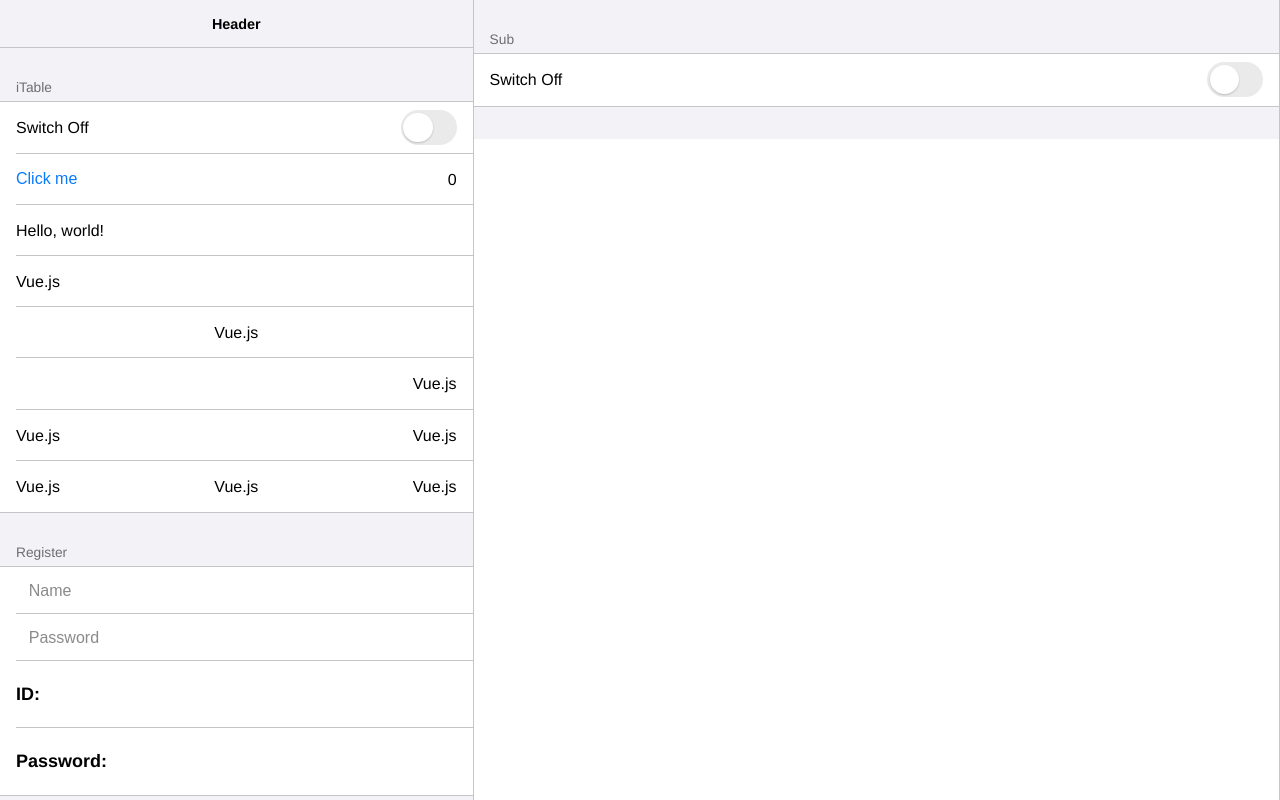
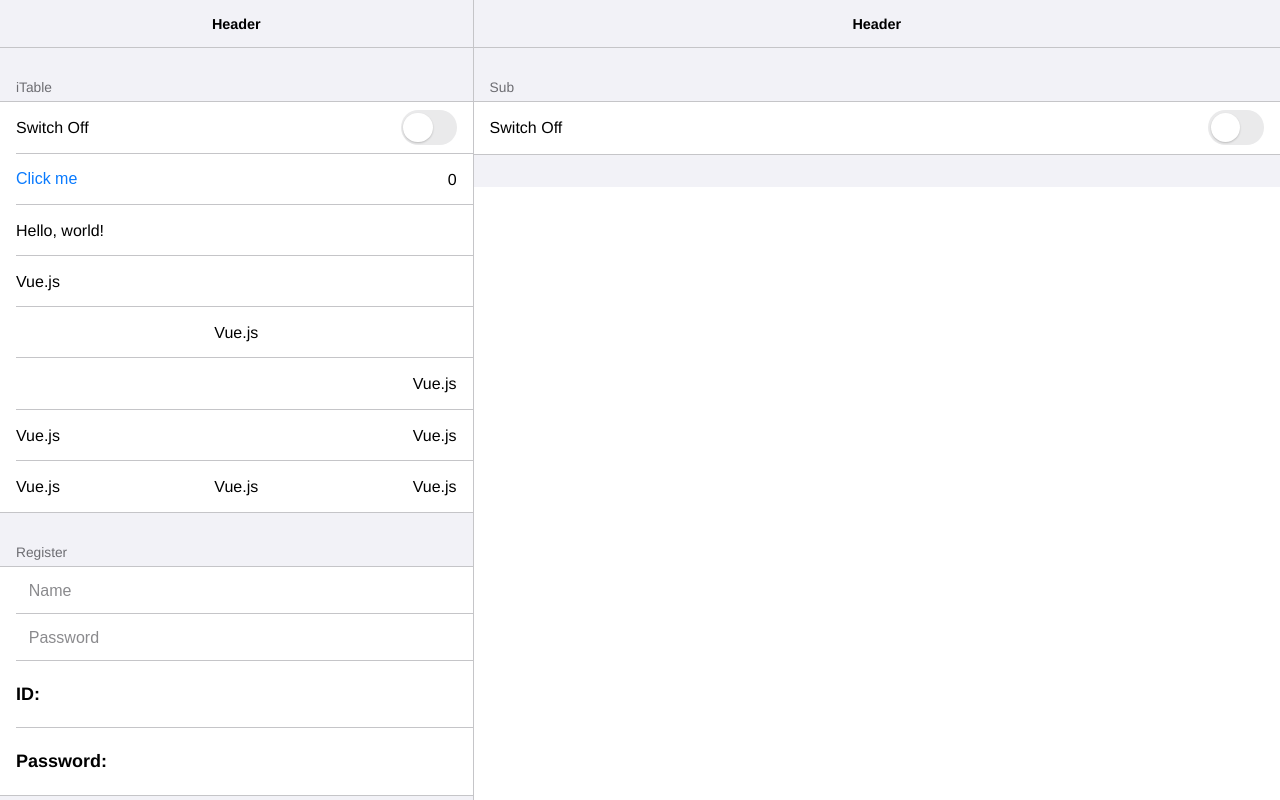
Before and after one commit to leegeunhyeok/vue-ios, a Vue app: page / in a window 1280 px wide. Built offline with nearby package versions, Linux system fonts and the light colour scheme; the HTML template or start-up script is replaced by a standard one.

Commit message:
:zap: Update sub view layout and header

```diff
--- a/src/components/_iSubView.vue
+++ b/src/components/_iSubView.vue
@@ -12,25 +12,7 @@
 </script>
 
 <style lang="scss">
-@import '../common/style/common.scss';
-
-.i-app {
-  .i-sub-view {
-    position: relative;
-    height: 100%;
-    overflow-y: auto;
-
-    & {
-      @media only screen and (min-width: 320px) {
-        width: 100%;
-      }
-
-      @media only screen and (min-width: 700px), screen and (min-width: 768px) {
-        border-right: 1px solid $light-border-color;
-        width: 63%;
-        float: right;
-      }
-    }
-  }
+.i-sub-view {
+  width: 100%;
 }
 </style>
--- a/src/components/iApp.vue
+++ b/src/components/iApp.vue
@@ -1,6 +1,6 @@
 <template>
   <div class="i-app">
-    <div class="i-main-area">
+    <div class="i-main">
       <div class="i-header">
         <div class="i-header__left">
           <slot name="headerLeft"/>
@@ -12,19 +12,30 @@
           <slot name="headerRight"/>
         </div>
       </div>
-      <div class="i-main-content">
+      <div class="i-main__content">
         <iMainView ref="main">
           <slot name="main"/>
         </iMainView>
       </div>
     </div>
+    <div class="i-sub">
+      <div class="i-header">
+        <div class="i-header__left">
+          <slot name="headerLeft"/>
+        </div>
+        <div class="i-header__title">
+          {{ subTitle }}
+        </div>
+        <div class="i-header__right">
+          <slot name="headerRight"/>
+        </div>
+      </div>
+      <div class="i-sub__content">
         <iSubView>
-      <iNavigationBar static="true"
-        :title="subNavigationTitle"
-        v-if="showSubTitle"
-      />
           <slot name="sub"/>
         </iSubView>
+      </div>
+    </div>
     <div class="i-alert-area">
       <slot name="alert"/>
     </div>
@@ -43,6 +54,10 @@
       type: Boolean
     },
     title: {
+      type: String,
+      default: 'Header'
+    },
+    subTitle: {
       type: String,
       default: 'Header'
     }
@@ -90,7 +105,7 @@
 .i-app {
   overflow: hidden;
 
-  .i-main-area {
+  .i-main {
     position: relative;
     height: 100%;
 
@@ -103,6 +118,50 @@
         border-right: 1px solid $light-border-color;
         width: 37%;
         float: left;
+      }
+    }
+
+    &__content {
+      overflow-y: auto;
+      height: 100%;
+
+      @media only screen and (min-width: 320px) {
+        padding-top: 2.5rem;
+      }
+
+      @media only screen and (min-width: 768px), (min-width: 1224px) {
+        padding-top: 3rem;
+      }
+    }
+  }
+
+  .i-sub {
+    position: relative;
+    height: 100%;
+
+    & {
+      @media only screen and (min-width: 320px) {
+        width: 0%;
+      }
+
+      @media only screen and (min-width: 700px), screen and (min-width: 768px) {
+        width: 63%;
+        float: right;
+      }
+    }
+
+    &__content {
+      overflow-y: auto;
+      height: 100%;
+
+      @media only screen and (min-width: 320px) {
+        padding-top: 2.5rem;
+      }
+
+      @media only screen and (min-width: 768px), (min-width: 1224px) {
+        padding-top: 3rem;
+      }
+    }
   }
 }
 
@@ -141,19 +200,4 @@
     font-weight: bold;
   }
 }
-
-    .i-main-content {
-      overflow-y: auto;
-      height: 100%;
-
-      @media only screen and (min-width: 320px) {
-        padding-top: 2.5rem;
-      }
-
-      @media only screen and (min-width: 768px), (min-width: 1224px) {
-        padding-top: 3rem;
-      }
-    }
-  }
-}
 </style>
```
Lines whose indentation alone changed are shown as unchanged.
